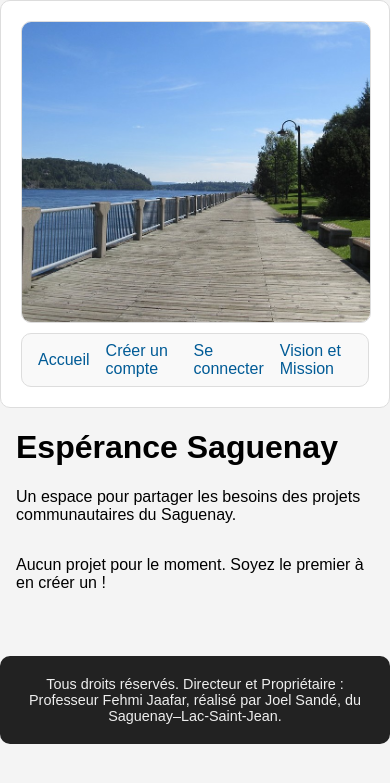
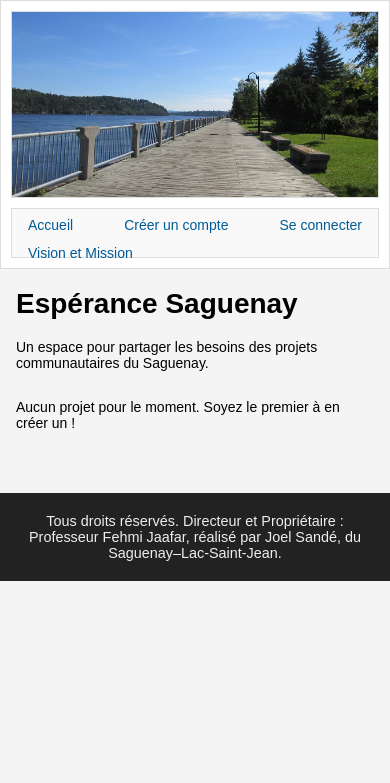
Before and after one commit to joel3500/Esperance_Saguenay, a Flask app: page / in a window 390 px wide. Shown: the top 783 px of the page. Run offline with Flask 3, Linux system fonts and the light colour scheme.

Commit message:
css Telephone et Tablette

```diff
--- a/static/css/style.css
+++ b/static/css/style.css
@@ -1,3 +1,9 @@
+
+/*============= Taille de l'ordinateur */
+/*              1rem = 16px            */
+* {
+  box-sizing: border-box;
+}
 
 body {
   font-family: Arial, sans-serif;
@@ -6,30 +12,34 @@ body {
 }
 
 header {
-  padding: 20px;
+  width : 100%;
+  height : 60%;
+  margin: auto;
+  padding :  10px;
   background : #ffffff;
   border : 1px solid #ddd;
-  border-radius : 10px;
 }
 
 .banner {
   width: 100%;
-  height: 300px;
+  height: 400px;
   object-fit: cover;
   display: block;
   border : 1px solid #ddd;
-  border-radius: 10px;
 }
 
 .top-nav {
   margin-top: 10px;
+  height: 50px;
   display: flex;
-  gap: 1rem;
+  flex-wrap: wrap;
+  gap: 12px;
   align-items: center;
-  padding: 0.5rem 1rem;
+  justify-content: space-between;
+  padding: 8px 16px;
   background: #f9f9f9;
   border : 1px solid #ddd;
-  border-radius: 10px;
+  /*border-radius: 10px;*/
 }
 
 .top-nav a {
@@ -44,16 +54,13 @@ main {
 }
 
 footer {
-  position: static;
-  left: 10px;
-  right: 10px;
-  bottom: 10px;
-
+  position : static;
+  width : 100%;
+  bottom: 2.5%;
   text-align: center;
   padding: 20px;
   background: #222;
   color: #eee;
-  border-radius: 10px;
   font-size: 0.9rem;
 }
 
@@ -111,10 +118,10 @@ footer {
   padding-left: 0.75rem;
 }
 
-.project-detail section, section {
+.project-detail section, .project-detail header, section {
   margin-top: 10px;
   margin-bottom : 10px;
-  padding: 20px;
+  padding: 10px;
   background : #ffffff;
   border : 1px solid #ddd;
   border-radius : 10px;
@@ -129,7 +136,12 @@ footer {
 .media-grid img, img,
 .media-grid video, video, textarea {
   width: 50%;
-  height: auto;
+  object-fit: cover;
+}
+
+#vision_et_mission {
+  width : 100%;
+  height : 30%;
   object-fit: cover;
 }
 
@@ -181,3 +193,42 @@ footer {
   width: 100%;
   box-sizing: border-box;
 }
+
+/*============= <= 768px (TABLETTE) : empile tout en 1 colonne, boutons full width  */
+@media (max-width: 768px) {
+
+    body {
+      font-size: 14px;
+    }
+
+    #vision_et_mission {
+      width: 90%;
+      height: 30%;
+      margin-left : 5%;
+      object-fit: cover;
+    }
+
+    .banner {
+      height: 70%;
+    }
+}
+
+/*============= <= 480px (Telephone PORTABLE) : empile tout en 1 colonne, boutons full width  */
+@media (max-width: 480px) {
+
+    body {
+      font-size: 14px;
+    }
+
+
+    #vision_et_mission {
+      width: 90%;
+      height: 30%;
+      margin-left : 5%;
+      object-fit: cover;
+    }
+
+    .banner {
+      height: 70%;
+    }
+}
--- a/templates/index.html
+++ b/templates/index.html
@@ -16,8 +16,9 @@
         <div class="project-header">
           <strong>{{ project.createur.prenom }} {{ project.createur.nom }}</strong>
           – {{ project.ville or "Ville inconnue" }}<br>
-          <small>Publié le {{ project.created_at.strftime("%d/%m/%Y à %H:%M") }}</small>
+          <small><font color="blue">Publié le {{ project.created_at.strftime("%d/%m/%Y à %H:%M") }}</font></small>
         </div>
+
         <div class="project-desc">
           {{ project.description[:200] }}{% if project.description|length > 200 %}...{% endif %}
         </div>
--- a/templates/vision_et_mission.html
+++ b/templates/vision_et_mission.html
@@ -13,8 +13,8 @@
     En effet, des personnes ayant les ressources, les compétences, l'expérience, ... (propriétaires de commerces, programmeurs, banquiers, avocats, médecins, organisateurs d'évenements, bénévoles, commercants, ...) visiteront ta page Galerie du Projet et te laisseront des commentaires. <br><br>
 
     <br>
-    <em>Cette vidéo sera remplacée par votre vidéo.<em> <br>
-    <video controls title="J'espère que vous aimez ce contenu" allowfullscreen>
+    <em><center>Cette vidéo sera remplacée par votre vidéo.</center></em> <br>
+    <video id='vision_et_mission' controls title="J'espère que vous aimez ce contenu" allowfullscreen>
           <source src="static/video/vision_et_mission.mp4" type="video/mp4" >
           Your browser does not support the video tag.
     </video><br><br>
@@ -31,7 +31,7 @@
         <div class="project-header">
           <strong>{{ project.createur.prenom }} {{ project.createur.nom }}</strong>
           – {{ project.ville or "Ville inconnue" }}<br>
-          <small>Publié le {{ project.created_at.strftime("%d/%m/%Y à %H:%M") }}</small>
+          <small> <font color="blue"> Publié le {{ project.created_at.strftime("%d/%m/%Y à %H:%M") }} </font> </small>
         </div>
         <div class="project-desc">
           {{ project.description[:200] }}{% if project.description|length > 200 %}...{% endif %}
```
Also changed, not shown: templates/project_detail.html (+5 -3 lines).
